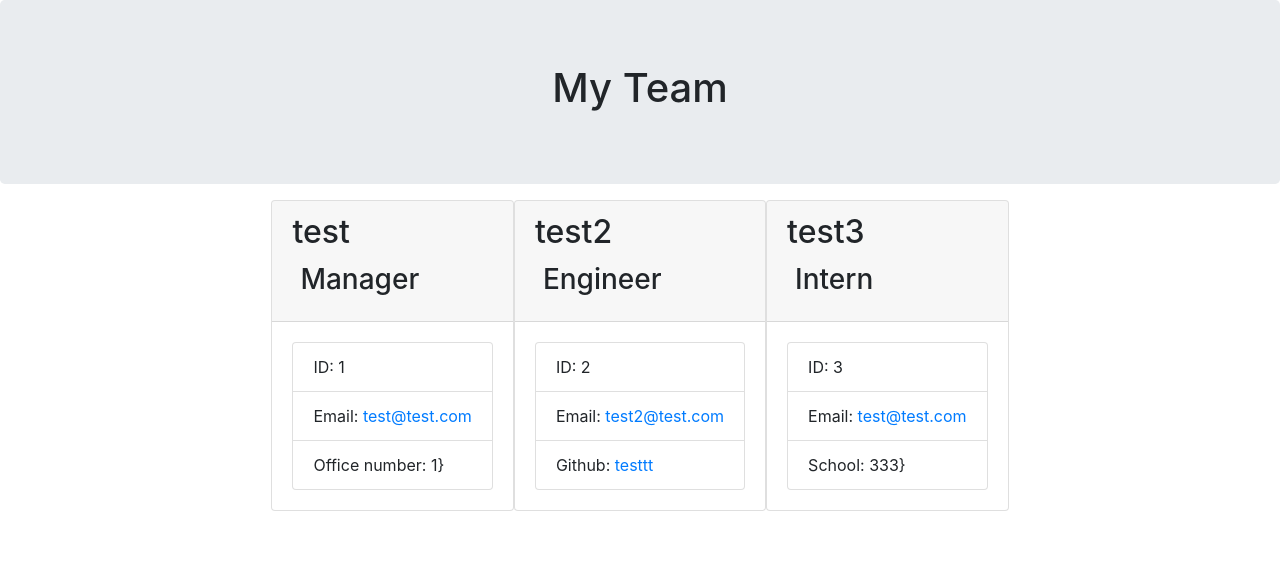
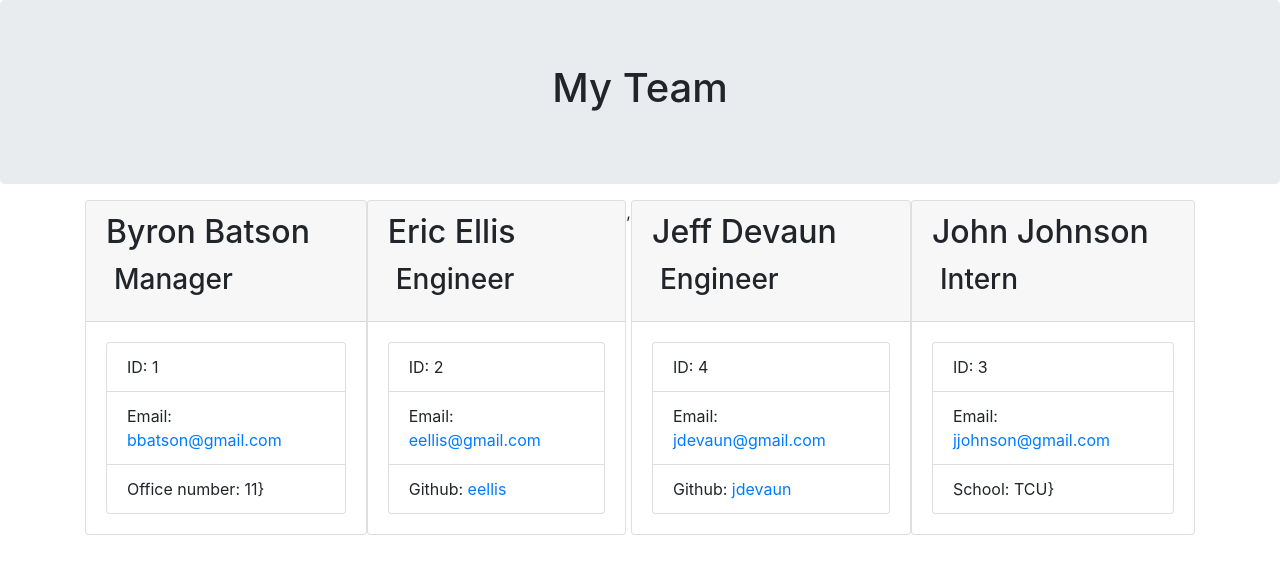
Before and after one commit to eellis4500/Homework10, a website: page output/team.html in a window 1280 px wide. Drawn offline with nearby package versions, Linux system fonts and the light colour scheme.

Commit message:
added screen2Capture and sample html

```diff
--- a/output/team.html
+++ b/output/team.html
@@ -18,42 +18,56 @@
 
         <div class="card employee-card">
         <div class="card-header">
-            <h2 class="card-title">test</h2>
+            <h2 class="card-title">Byron Batson</h2>
             <h3 class="card-title"><i class="fas fa-mug-hot mr-2"></i>Manager</h3>
         </div>
         <div class="card-body">
             <ul class="list-group">
                 <li class="list-group-item">ID: 1</li>
-                <li class="list-group-item">Email: <a href="mailto:test@test.com}">test@test.com</a></li>
-                <li class="list-group-item">Office number: 1}</li>
+                <li class="list-group-item">Email: <a href="mailto:bbatson@gmail.com}">bbatson@gmail.com</a></li>
+                <li class="list-group-item">Office number: 11}</li>
             </ul>
         </div>
         </div>
 
         <div class="card employee-card">
         <div class="card-header">
-            <h2 class="card-title">test2</h2>
+            <h2 class="card-title">Eric Ellis</h2>
             <h3 class="card-title"><i class="fas fa-mug-hot mr-2"></i>Engineer</h3>
         </div>
         <div class="card-body">
             <ul class="list-group">
                 <li class="list-group-item">ID: 2</li>
-                <li class="list-group-item">Email: <a href="mailto:test2@test.com}">test2@test.com</a></li>
-                <li class="list-group-item">Github: <a href="https://github.com/testtt}">testtt</a></li>
+                <li class="list-group-item">Email: <a href="mailto:eellis@gmail.com}">eellis@gmail.com</a></li>
+                <li class="list-group-item">Github: <a href="https://github.com/eellis}">eellis</a></li>
+            </ul>
+        </div>
+        </div>
+        ,
+        <div class="card employee-card">
+        <div class="card-header">
+            <h2 class="card-title">Jeff Devaun</h2>
+            <h3 class="card-title"><i class="fas fa-mug-hot mr-2"></i>Engineer</h3>
+        </div>
+        <div class="card-body">
+            <ul class="list-group">
+                <li class="list-group-item">ID: 4</li>
+                <li class="list-group-item">Email: <a href="mailto:jdevaun@gmail.com}">jdevaun@gmail.com</a></li>
+                <li class="list-group-item">Github: <a href="https://github.com/jdevaun}">jdevaun</a></li>
             </ul>
         </div>
         </div>
 
         <div class="card employee-card">
         <div class="card-header">
-            <h2 class="card-title">test3</h2>
+            <h2 class="card-title">John Johnson</h2>
             <h3 class="card-title"><i class="fas fa-mug-hot mr-2"></i>Intern</h3>
         </div>
         <div class="card-body">
             <ul class="list-group">
                 <li class="list-group-item">ID: 3</li>
-                <li class="list-group-item">Email: <a href="mailto:test@test.com}">test@test.com</a></li>
-                <li class="list-group-item">School: 333}</li>
+                <li class="list-group-item">Email: <a href="mailto:jjohnson@gmail.com}">jjohnson@gmail.com</a></li>
+                <li class="list-group-item">School: TCU}</li>
             </ul>
         </div>
         </div>
```
Also changed, not shown: 1 other file.
